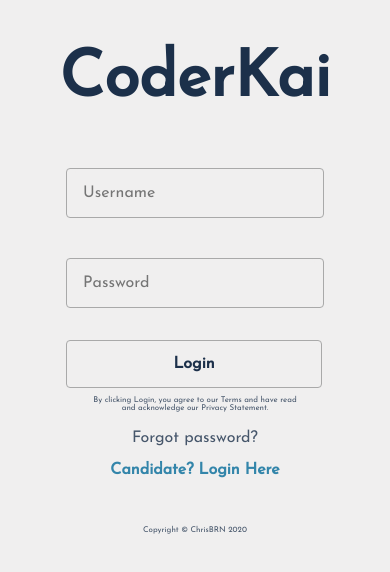
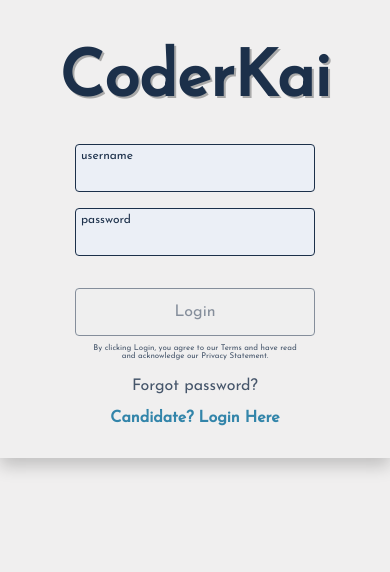
Before and after one commit to chrisBRN/iqs_ui_admin, a React (Create React App) app: page /login in a window 390 px wide. Shown: the top 572 px of the page. Built offline with nearby package versions, Linux system fonts and the light colour scheme.

Commit message:
Overhauled Login CSS

```diff
--- a/src/pages/login/LoginPage.scss
+++ b/src/pages/login/LoginPage.scss
@@ -4,8 +4,9 @@
 @media screen and (min-width: 768px) {
 
     body {
-        background-image: linear-gradient(45deg, rgba($color-blue-mid, 0.4) 25%, rgba($color-blue-mid, 0.8) 100%),
+        background-image: linear-gradient(45deg, rgba($color-blue-light, 1) 5%, rgba($color-blue-mid, 1) 40%),
             url(../../shared/styling/texture.jpg);
+        background-blend-mode: multiply;
         background-repeat: no-repeat;
         background-size: cover;
     }
@@ -49,66 +50,44 @@
         .brand-name {
             @include vert-centered-text($font-size-statement);
             padding: 0 0.5em 0 0.5em;
+            text-shadow: 2px 2px $color-grey-dark;
         }
 
         .login-form {
 
-            .input-container {
-                padding: 0 0.5em 0 0.5em;
-                @include border-standard;
-                margin-top: 2.5em;
+            .username-input, .password-input {
+                @include standard-input-label-treatment;
+                @include input-validity-messages;
 
-                &:hover {
-                    background-color: $color-white;
-                    margin-bottom: -1px;
-                    border-bottom-width: 2px;
+                margin-top: 1em;
+            }
 
-                    input {
-                        background-color: $color-white;
-                    }
+            button {
+                @include standard-form-part;
+                margin-top: 2em;
+            }
+
+            &:invalid button {
+                opacity: 0.5;
+                border-bottom-width: 1px;
+            }
+
+            &:valid {
+                button {
+                    opacity: 1;
+                    border-color: green;
+                    background-color: green;
+                    color: $color-white;
                 }
-
-                &:focus-within {
-                    background-color: $color-blue-light;
-                    margin-bottom: -3px;
-                    border-bottom-width: 4px;
-                    border-color: $color-blue-mid;
-
-                    input {
-                        background-color: $color-blue-light;
-                    }
+                button:hover {
+                    cursor: pointer;
                 }
             }
 
-            input {
-                background-color: $color-grey-light;
-                caret-color: $color-red-dark;
-            }
-
-            button {
-                margin-top: 2em;
-                background-color: $color-grey-light;
-            }
-
-            .input-with-label-pop {
-                @include label-pop();
-            }
-
-            &:valid button {
-                border-color: $color-blue-mid;
-                background-color: $color-blue-light;
-
-                &:hover {
-                    background-color: $color-blue-mid;
-                }
-            }
-
-            &:invalid button {
-
-                &:hover {
-                    background-color: $color-grey-dark;
-                    color: $color-grey-dark;
-                }
+            .instructions {
+                width: 60%;
+                margin-top: 0.5em;
+                font-size: 10px;
             }
         }
 
--- a/src/pages/login/LoginPage.tsx
+++ b/src/pages/login/LoginPage.tsx
@@ -24,9 +24,9 @@
 
             </div>
 
-            <div className="footer">
+            {/* <div className="footer">
                 <CopyrightNotice />
-            </div>
+            </div>             */}
 
         </div>
     );
@@ -38,10 +38,9 @@
         <div>
 
             <form method="post" className="login-form" onSubmit={() => {}}>
-
                 <UsernameInput/>
                 <PasswordInput />
-                <button className=" sign-in-button">Login</button>
+                <button className="sign-in-button">Login</button>
 
             </form>
 
--- a/src/shared/components/input/InputField.tsx
+++ b/src/shared/components/input/InputField.tsx
@@ -1,65 +1,60 @@
 import React from 'react';
 
 export function UsernameInput(){
+
     return (
-        <div className="input-with-label-pop">
-            <div className="input-container">
-
+        <div className="username-input">
             <input
-                    className="input-field"
                 required
                 minLength={5}
                 maxLength={30}
                 pattern="[A-Za-z0-9_]+"
                 type="text"
-                    placeholder={"Username"}
+                placeholder={"username"}
                 >
             </input>
 
-                <label
-                    className="valid-label">
-                    {"Username"}
+            <label>
+                {"username"}
             </label>
 
-                <label
-                    className="invalid-label">
-                    {"5-30 Alphanumeric Characters"}
-                </label>
+            <div className="invalid-message">
+                {"invalid"}
+            </div>
+            <div className="valid-message">
+                {"valid"}
+            </div>
 
-            </div>
         </div>
     )
 }
 
 export function PasswordInput(){
     return (
-        <div className="input-with-label-pop">
-            <div className="input-container">
-
-                <div className="input-border"></div>
-
+        <div className="password-input">
             <input
-                    className="input-field"
                 required
-                    minLength={8}
+                minLength={5}
                 maxLength={30}
                 pattern="(?=.*[0-9])(?=.*[a-z])(?=.*[A-Z])(?=.*[@#$%^&+=])(?=\S+$).+"
                 type="password"
-                    placeholder={"Password"}
+                placeholder={"password"}
                 >
             </input>
 
-                <label
-                    className="valid-label">
-                    {"Password"}
+            <label>
+                {"password"}
             </label>
 
-                <label
-                    className="invalid-label">
-                    {"8-30 Characters, 1 UPPERCASE letter and A symbol"}
-                </label>
+            <div className="invalid-message">
+                {"invalid"}
+            </div>
+
+            <div className="valid-message">
+                {"valid"}
+            </div>
 
         </div>
-        </div>
     )
+
 }
--- a/src/shared/styling/constants.scss
+++ b/src/shared/styling/constants.scss
@@ -14,7 +14,7 @@
 $color-black: #0C0101;
 
 // Palette
-$color-blue-light: #E8F0FE;
+$color-blue-light: rgba(232, 240, 254, 0.5);
 $color-blue-mid: #046B99;
 $color-blue-dark: #1C304A;
 $color-red-light: #FF3B3F;
@@ -38,97 +38,114 @@
     border-width: 1px;
     border-style: solid;
     border-radius: 4px;
-    border-color: $color-grey-dark;
+    border-color: $color-blue-dark;
+    box-sizing: border-box;
+
+    &:hover {
+        border-bottom-width: 2px;
+    }
+
+    &:focus-within {
+        border-bottom-width: 2px;
+        border-color: $color-blue-mid;
+    }
 }
 
-@mixin standard-input(){
-    width: $input-field-width;
-    height: $input-field-height;
+@mixin standard-font(){
     font-size: $font-size-main;
     font-family: $font-family-main;
     color: $color-blue-dark;
+}
+
+@mixin standard-form-part(){
+    @include margin-padding-reset;
+    @include border-standard;
+    @include standard-font;
     outline: 0;
+    width: $input-field-width;
+    height: $input-field-height;
+}
+
+@mixin standard-input-label-treatment(){
+    input {
+
+        &::placeholder {
+            opacity: 0;
+        }
+
+        &:valid~label {
+            color: green;
+        }
+
+        &:not(:placeholder-shown):invalid~label {
+            color: red;
+        }
+    }
+
+    position: relative;
+
+    label {
+        position: absolute;
+        font-size: $font-size-label;
+        top: 0.5em;
+        left: 0.5em;
+    }
+}
+
+@mixin input-validity-messages(){
+
+    position: relative;
+
+    .invalid-message,
+    .valid-message {
+        position: absolute;
+        bottom: 0.5em;
+        right: 0.5em;
+
+        font-size: $font-size-label;
+
+        z-index: -1;
+        opacity: 0;
+        transition: opacity 1s linear;
+    }
+
+    input:not(:placeholder-shown):valid {
+
+        border-color: green;
+        border-width: 2px;
+
+        &~.valid-message {
+            color: green;
+            opacity: 1;
+            z-index: 1;
+        }
+    }
+
+    input:not(:placeholder-shown):invalid {
+
+        border-color: red;
+        border-width: 2px;
+
+        &~.invalid-message {
+            color: red;
+            opacity: 1;
+            z-index: 1;
+        }
+    }
 }
 
 @mixin standard-button(){
-    width: $input-field-width + 1em;
-    height: $input-field-height;
-    font-size: $font-size-main;
-    font-family: $font-family-main;
+    @include margin-padding-reset();
+    @include border-standard();
+    @include standard-font();
+
     font-weight: bold;
-    color: $color-blue-dark;
-    outline: 0;
+
 }
 
 @mixin vert-centered-text($size) {
     height: $size;
     font-size: $size;
-}
-
-@mixin label-pop(){
-
-    position: relative;
-    margin-top: 2em;
-
-    .valid-label {
-        position: absolute;
-        z-index: -1;
-        opacity: 0;
-        top: 0em;
-        left: 0.5em;
-        font-size: $font-size-label;
-
-        transition: opacity 0.3s, top 0.4s, font-size 0.3s ease-in-out;
-    }
-
-    .invalid-label {
-        position: absolute;
-        z-index: -1;
-        opacity: 0;
-        left: 1em;
-        font-size: $font-size-small;
-
-        transition: opacity 1s ease-in-out;
-    }
-
-    input {
-
-        &:focus~.valid-label, &:not(:placeholder-shown)~.valid-label {
-            opacity: 1;
-            z-index: 1;
-            top: -1.5em;
-        }
-
-        &:focus~.invalid-label, &:not(:placeholder-shown)~.invalid-label {
-            opacity: 1;
-            z-index: 1;
-            bottom: -1.8em;
-        }
-
-        &:valid ~.invalid-label {
-            z-index: -1;
-            opacity: 0;
-        }
-
-        &:valid ~.valid-label {
-            color: green;
-        }
-
-        &:invalid ~.invalid-label {
-            color: red;
-        }
-    }
-
-    input {
-
-        &::placeholder {
-            padding-left: 0.5em;
-        }
-
-        &:focus::placeholder {
-            opacity: 0;
-        }
-    }
 }
 
 @mixin opacity-pop(){
@@ -140,20 +157,11 @@
     }
 }
 
-@mixin drop-shadow-pop($color, $amount){
-    box-shadow: 0 ($amount / 2) $amount 0 $color;
-    transition: box-shadow 0.4s;
+@mixin drop-shadow-pop(){
+    box-shadow: 0 4px 8px 0 rgba(0,0,0,0.2);
+    transition: box-shadow 0.1s;
 
     &:hover {
-        box-shadow: 0 $amount ($amount * 2) 0 $color;
+        box-shadow: 0 8px 16px 0 rgba(0,0,0,0.2);
     }
 }
-
-@mixin text-shadow-pop($color, $amount){
-    text-shadow: ($amount / 2) ($amount / 2) $amount $color;
-    transition: text-shadow 0.4s;
-
-    &:hover {
-        text-shadow: $amount $amount ($amount * 2) $color;
-    }
-}
--- a/src/shared/styling/global-styling.scss
+++ b/src/shared/styling/global-styling.scss
@@ -27,16 +27,12 @@
 }
 
 input {
-    @include margin-padding-reset;
-    border: 0;
-    border-radius: 4px;
-    @include standard-input;
-}
+    @include standard-form-part;
 
-button {
-    @include margin-padding-reset;
-    @include standard-button;
-    @include border-standard();
+    padding-left: 0.5em;
+    padding-top: 1.2em;
+    caret-color: $color-red-dark;
+    background-color: $color-blue-light;
 }
 
 label {
@@ -45,7 +41,7 @@
 }
 
 .card {
-    @include drop-shadow-pop($color-box-shadow, 0.25em);
+    @include drop-shadow-pop;
     background-color: $color-grey-light;
     padding: 2em;
 
@@ -56,7 +52,7 @@
 @media screen and (max-width: 768px) {
 
     .card {
-        @include drop-shadow-pop(transparent, 0.25em);
+        @include drop-shadow-pop;
         background-color: $color-grey-light;
         padding: 2em;
 
```
Lines whose indentation alone changed are shown as unchanged.
